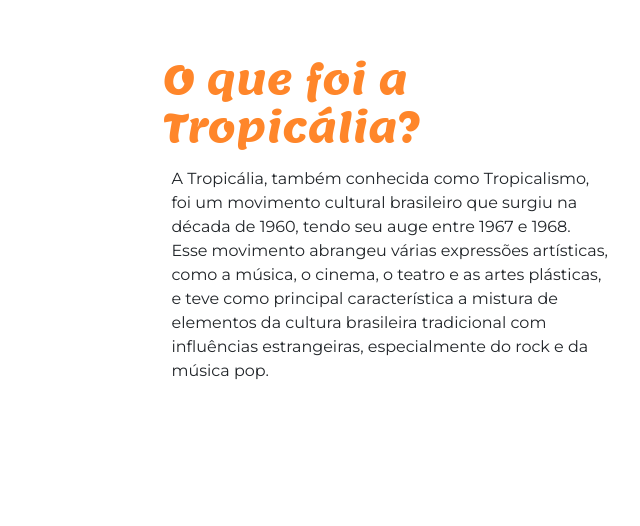
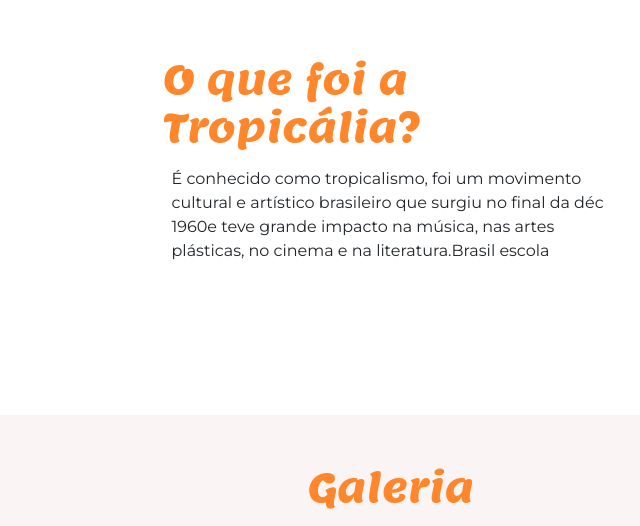
Before and after one commit to araujo466/kett, a plain HTML site: page index.html in a window 1280 px wide. Shown: the part 991-1517 px from the top of the page, without its empty margins (249-889 px from the left). Drawn offline with nearby package versions, Linux system fonts and the light colour scheme; a script that the page names is missing.

Commit message:
Add files via upload

```diff
--- a/index.html
+++ b/index.html
@@ -38,7 +38,7 @@
                         class="btn btn-primary btn-lg botao-inicio fw-semibold">Quero
                         conhecer!</a>
                 </div>
-
+,<img src="imges.png" class="img-fluid" alt=""
             </div>
         </section>
 
@@ -46,11 +46,8 @@
             <div class="container d-flex align-items-center ">
                   <div class="col-5">
                     <h2>O que foi a Tropicália?</h2>
-                    <p class="p-2">A Tropicália, também conhecida como Tropicalismo, foi um movimento cultural
-                        brasileiro que surgiu na década de 1960, tendo seu auge entre 1967 e 1968. Esse movimento
-                        abrangeu várias expressões artísticas, como a música, o cinema, o teatro e as artes plásticas, e
-                        teve como principal característica a mistura de elementos da cultura brasileira tradicional com
-                        influências estrangeiras, especialmente do rock e da música pop.</p>
+                    <p class="p-2"> É conhecido como tropicalismo, foi um movimento cultural e artístico brasileiro que surgiu no final da déc 1960e teve grande impacto
+                        na música, nas artes plásticas, no cinema e na literatura.Brasil escola</p>
                 </div>
             </div>
         </section>
```
Also changed, not shown: abacaxepa.avif (added), images.png (added).
